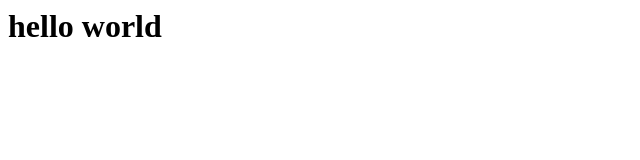
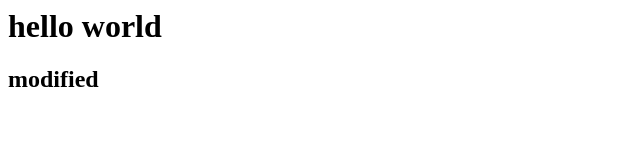
Before and after one commit to Gaur95/night_b, a plain HTML site: page index.html in a window 1280 px wide. Shown: the whole page, without its empty margins (0-640 px from the left). Drawn offline with Linux system fonts and the light colour scheme.

Commit message:
Update index.html

```diff
--- a/index.html
+++ b/index.html
@@ -1 +1,2 @@
 <h1>hello world</h1>
+<h2>modified</h2>
```
